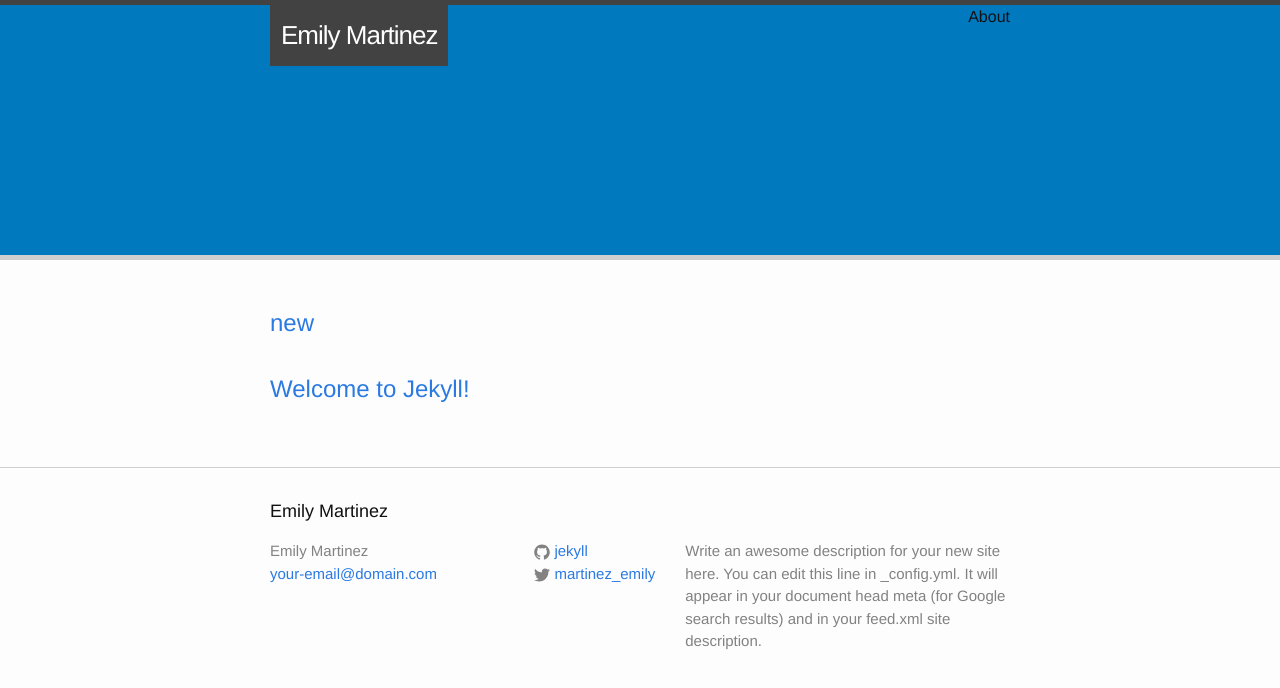
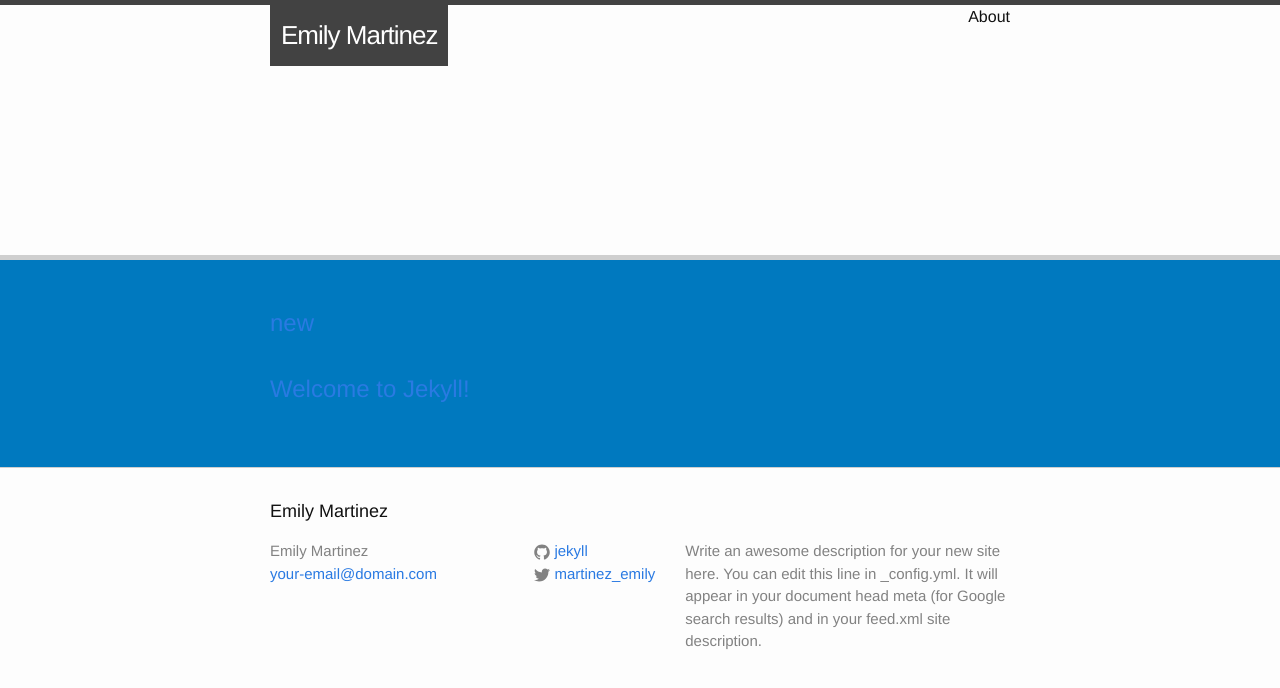
Before and after one commit to em3021/portfolio, a Jekyll site: the page built from foo/index.html, in a window 1280 px wide. Shown: the top 688 px of the page. Built offline with Jekyll 4.4.1, drawn with Linux system fonts in a browser that asks for light colours.

Commit message:
updates background color

```diff
--- a/foo/_sass/_layout.scss
+++ b/foo/_sass/_layout.scss
@@ -3,7 +3,6 @@
  */
 .site-header {
     height: 250px;
-    background-color: $trello-blue;
     border-top: 5px solid $grey-color-dark;
     border-bottom: 5px solid $grey-color-light;
     min-height: 56px;
@@ -170,6 +169,7 @@
  */
 .page-content {
     padding: $spacing-unit 0;
+    background-color: $trello-blue;
 }
 
 .page-heading {
```
